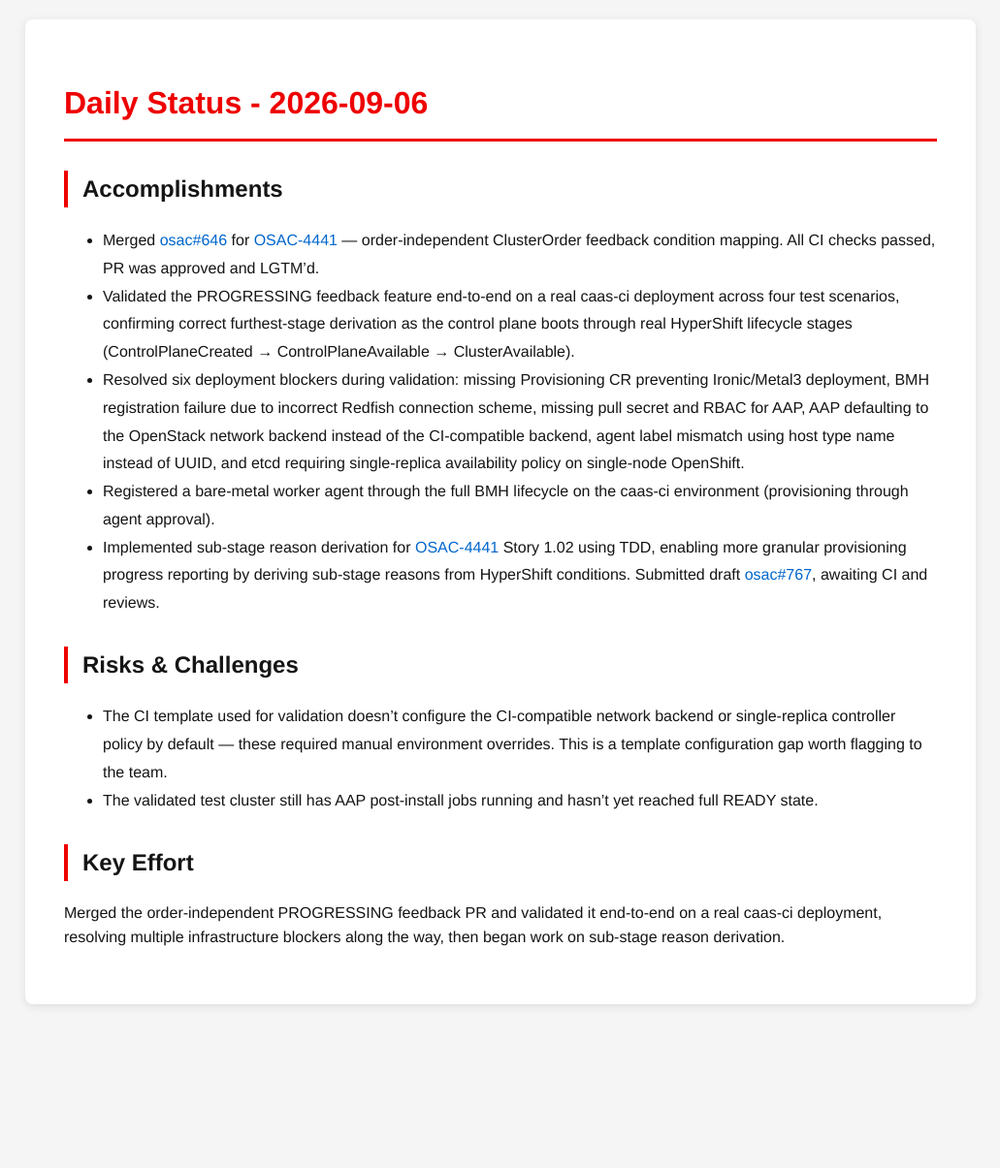
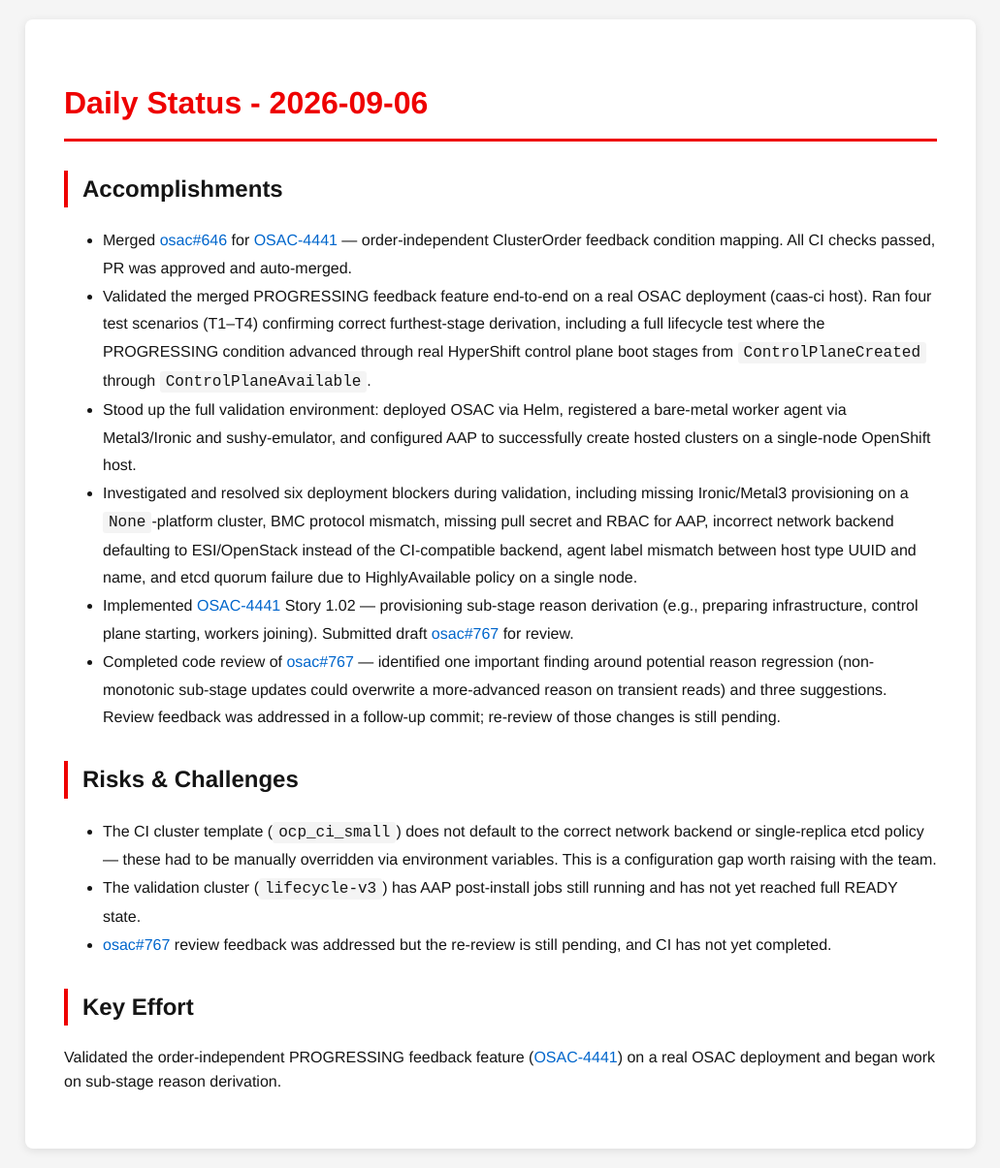
Before and after one commit to tzvatot/daily-status, a Jekyll site: the page built from 2026-09-06.md, in a window 1280 px wide. Shown: the whole page at 97% size, without its empty margins (124-1155 px from the left). Built offline with Jekyll 4.4.1, drawn with Linux system fonts in a browser that asks for light colours; before the commit the page ends 1056 px from its top, so only the background shows below that.

Commit message:
Daily status update - 2026-09-06

```diff
--- a/2026-09-06.md
+++ b/2026-09-06.md
@@ -7,15 +7,20 @@
 # Daily Status - 2026-09-06
 
 ## Accomplishments
-- Merged [osac#646](https://github.com/osac-project/osac/pull/646) for [OSAC-4441](https://redhat.atlassian.net/browse/OSAC-4441) — order-independent ClusterOrder feedback condition mapping. All CI checks passed, PR was approved and LGTM'd.
-- Validated the PROGRESSING feedback feature end-to-end on a real caas-ci deployment across four test scenarios, confirming correct furthest-stage derivation as the control plane boots through real HyperShift lifecycle stages (ControlPlaneCreated → ControlPlaneAvailable → ClusterAvailable).
-- Resolved six deployment blockers during validation: missing Provisioning CR preventing Ironic/Metal3 deployment, BMH registration failure due to incorrect Redfish connection scheme, missing pull secret and RBAC for AAP, AAP defaulting to the OpenStack network backend instead of the CI-compatible backend, agent label mismatch using host type name instead of UUID, and etcd requiring single-replica availability policy on single-node OpenShift.
-- Registered a bare-metal worker agent through the full BMH lifecycle on the caas-ci environment (provisioning through agent approval).
-- Implemented sub-stage reason derivation for [OSAC-4441](https://redhat.atlassian.net/browse/OSAC-4441) Story 1.02 using TDD, enabling more granular provisioning progress reporting by deriving sub-stage reasons from HyperShift conditions. Submitted draft [osac#767](https://github.com/osac-project/osac/pull/767), awaiting CI and reviews.
+
+- Merged [osac#646](https://github.com/osac-project/osac/pull/646) for [OSAC-4441](https://redhat.atlassian.net/browse/OSAC-4441) — order-independent ClusterOrder feedback condition mapping. All CI checks passed, PR was approved and auto-merged.
+- Validated the merged PROGRESSING feedback feature end-to-end on a real OSAC deployment (caas-ci host). Ran four test scenarios (T1–T4) confirming correct furthest-stage derivation, including a full lifecycle test where the PROGRESSING condition advanced through real HyperShift control plane boot stages from `ControlPlaneCreated` through `ControlPlaneAvailable`.
+- Stood up the full validation environment: deployed OSAC via Helm, registered a bare-metal worker agent via Metal3/Ironic and sushy-emulator, and configured AAP to successfully create hosted clusters on a single-node OpenShift host.
+- Investigated and resolved six deployment blockers during validation, including missing Ironic/Metal3 provisioning on a `None`-platform cluster, BMC protocol mismatch, missing pull secret and RBAC for AAP, incorrect network backend defaulting to ESI/OpenStack instead of the CI-compatible backend, agent label mismatch between host type UUID and name, and etcd quorum failure due to HighlyAvailable policy on a single node.
+- Implemented [OSAC-4441](https://redhat.atlassian.net/browse/OSAC-4441) Story 1.02 — provisioning sub-stage reason derivation (e.g., preparing infrastructure, control plane starting, workers joining). Submitted draft [osac#767](https://github.com/osac-project/osac/pull/767) for review.
+- Completed code review of [osac#767](https://github.com/osac-project/osac/pull/767) — identified one important finding around potential reason regression (non-monotonic sub-stage updates could overwrite a more-advanced reason on transient reads) and three suggestions. Review feedback was addressed in a follow-up commit; re-review of those changes is still pending.
 
 ## Risks & Challenges
-- The CI template used for validation doesn't configure the CI-compatible network backend or single-replica controller policy by default — these required manual environment overrides. This is a template configuration gap worth flagging to the team.
-- The validated test cluster still has AAP post-install jobs running and hasn't yet reached full READY state.
+
+- The CI cluster template (`ocp_ci_small`) does not default to the correct network backend or single-replica etcd policy — these had to be manually overridden via environment variables. This is a configuration gap worth raising with the team.
+- The validation cluster (`lifecycle-v3`) has AAP post-install jobs still running and has not yet reached full READY state.
+- [osac#767](https://github.com/osac-project/osac/pull/767) review feedback was addressed but the re-review is still pending, and CI has not yet completed.
 
 ## Key Effort
-Merged the order-independent PROGRESSING feedback PR and validated it end-to-end on a real caas-ci deployment, resolving multiple infrastructure blockers along the way, then began work on sub-stage reason derivation.
+
+Validated the order-independent PROGRESSING feedback feature ([OSAC-4441](https://redhat.atlassian.net/browse/OSAC-4441)) on a real OSAC deployment and began work on sub-stage reason derivation.
```
